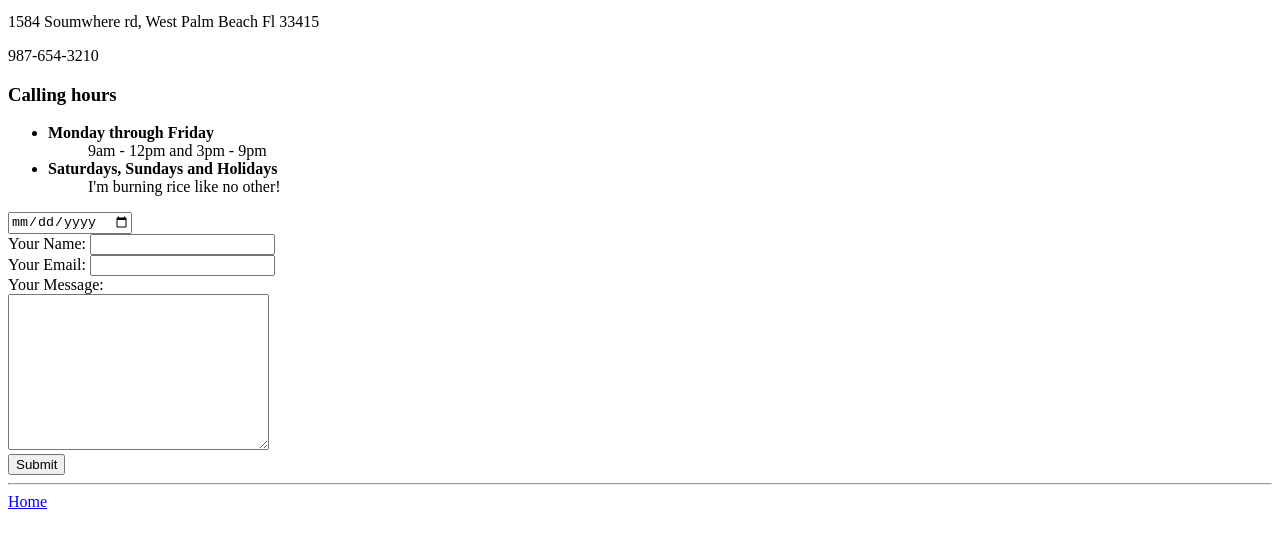
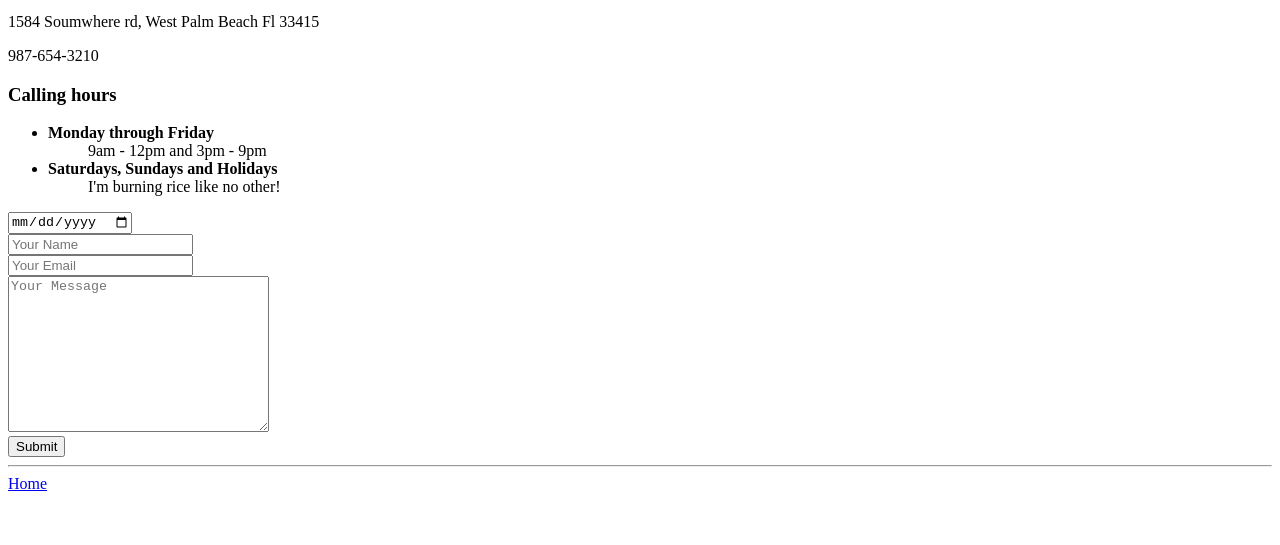
Before and after one commit to ApMZ0119/Test, a plain HTML site: page contactme.html in a window 1280 px wide. Shown: the part 101-646 px from the top of the page. Drawn offline with Linux system fonts and the light colour scheme.

Commit message:
Added palceholder attributes to the input elements in order to remove the actual labels from the site.

```diff
--- a/contactme.html
+++ b/contactme.html
@@ -17,12 +17,10 @@
       </ul>
       <form action="mailto:thisisatest@gmail.com" method="post" enctype="text/plain">
         <input type="date"><br>
-        <label>Your Name:</label>
-        <input type="text" name="Your Name" value=""><br>
-        <label>Your Email:</label>
-        <input type="email" name="Your Email" value=""><br>
-        <label>Your Message:</label><br>
-        <textarea name="Your Message" rows="10" cols="30"></textarea><br>
+        <!-- removing the labels from the inputs. Adding a placeholder attribute to the input element to make the labels of each box stay inside the box. -->
+        <input type="text" name="Your Name" placeholder="Your Name" value=""><br>
+        <input type="email" name="Your Email" placeholder="Your Email"  value=""><br>
+        <textarea name="Your Message" rows="10" cols="30" placeholder="Your Message"></textarea><br>
         <input type="submit">
       </form>
     <hr>
```
